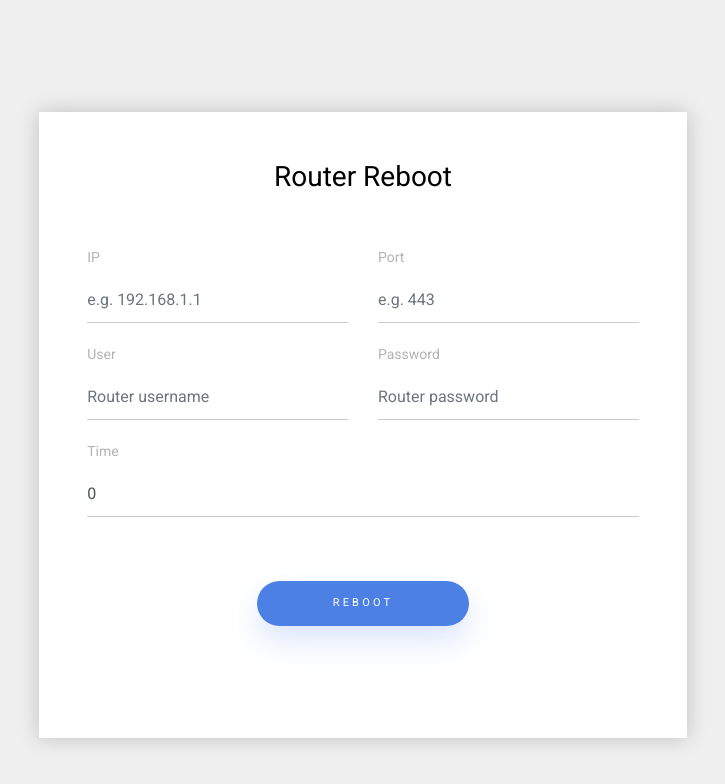
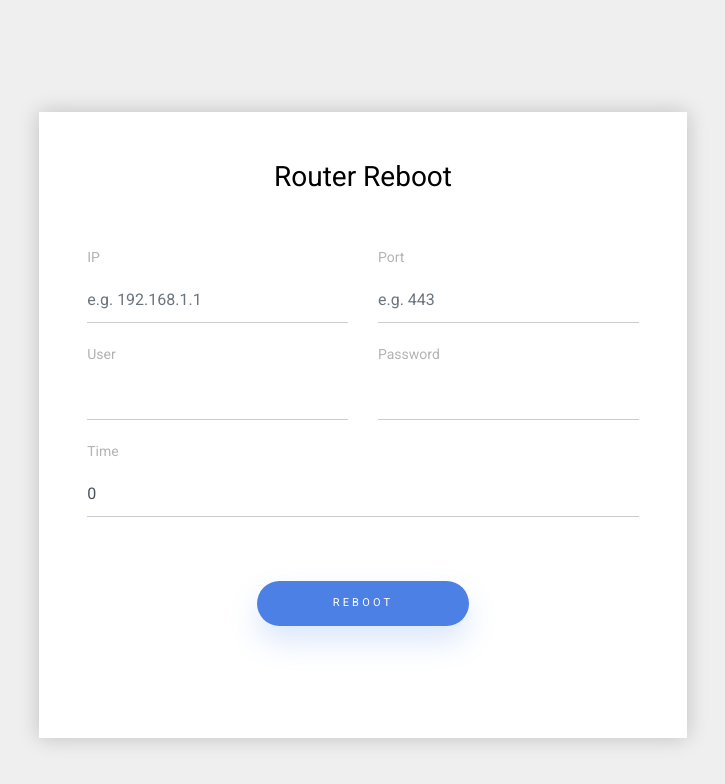
Before and after one commit to thangta2000/router-reboot, a Vue app: page /#/ in a window 1280 px wide. Shown: the top 784 px of the page, without its empty margins (277-1002 px from the left). Built offline with nearby package versions, Linux system fonts and the light colour scheme; what vue-notification would draw is missing.

Commit message:
delete placeholder

```diff
--- a/src/components/FormInput.vue
+++ b/src/components/FormInput.vue
@@ -30,7 +30,6 @@
                   <label for="budget" class="col-form-label">User</label>
                   <input
                     class="form-control"
-                    placeholder="Router username"
                     v-model="user"
                   />
                 </div>
@@ -38,7 +37,6 @@
                   <label for="message" class="col-form-label">Password</label>
                   <input
                     class="form-control"
-                    placeholder="Router password"
                     v-model="password"
                     type="password"
                   />
```
